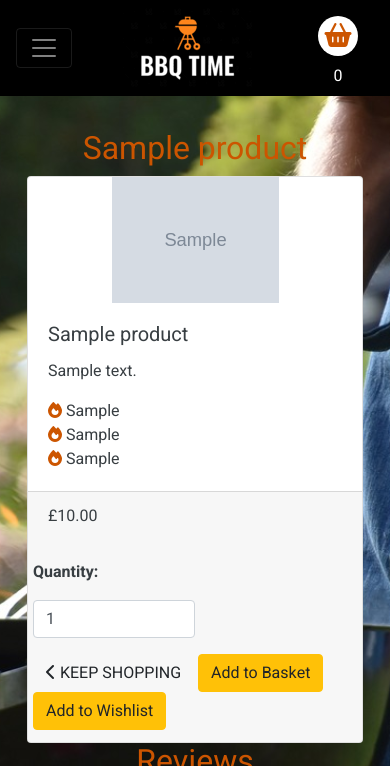
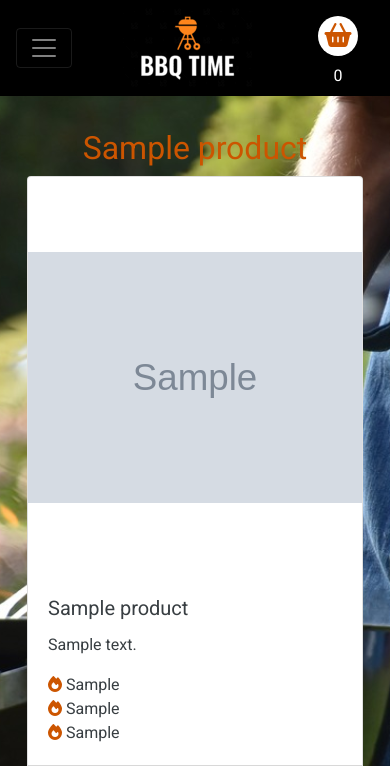
Before and after one commit to clawrence00/bbqtime, a Django app: page /shop/1/ in a window 390 px wide. Shown: the top 766 px of the page. Run offline with Django 3.2, Linux system fonts and the light colour scheme; tables that the repository leaves empty hold one stand-in row (values such as "Sample post"); grey boxes marked "Sample" are stand-in pictures; some libraries are stand-ins or nearby versions.

Commit message:
adjusted responsiveness of product detail

```diff
--- a/shop/templates/shop/product_detail.html
+++ b/shop/templates/shop/product_detail.html
@@ -106,6 +106,7 @@
                   class="btn btn-warning"
                   value="Add to Basket"
                 />
+                <a href="{% url 'add_to_wishlist' product.id %}"><i class="fa-solid fa-star fa-2xl" style="color: #cc5500;" aria-label="Add to wishlist"></i></a>
               </div>
               <input
                 type="hidden"
@@ -114,7 +115,6 @@
               />
             </div>
           </form>
-          <a class="btn btn-warning" href="{% url 'add_to_wishlist' product.id %}"> Add to Wishlist</a>
         </div>
       </div>
     </div>
@@ -176,7 +176,7 @@
                 <h5>There are no reviews for this product</h5>
             </div>
             <div class="card-body">
-                <p class="card-text">Submit the first review!</p>
+                <p class="card-text">Be the first to submit a review!</p>
             </div>
             <div class="card-footer text-muted">
             </div>
--- a/shop/templates/shop/shop.html
+++ b/shop/templates/shop/shop.html
@@ -60,6 +60,8 @@
                       class="btn btn-warning"
                       value="Add to Basket"
                     />
+                    <a href="{% url 'add_to_wishlist' product.id %}"><i class="fa-solid fa-star fa-2xl" style="color: #cc5500;"
+                            aria-label="Add to wishlist"></i></a>
                     <input
                       type="hidden"
                       name="redirect_url"
--- a/static/css/base.css
+++ b/static/css/base.css
@@ -112,7 +112,8 @@ ul.no-bullets {
 }
 
 .detail-card img {
-    width: 50%;
+    height: 400px;
+    object-fit: contain;
     margin: auto;
 }
 
```
